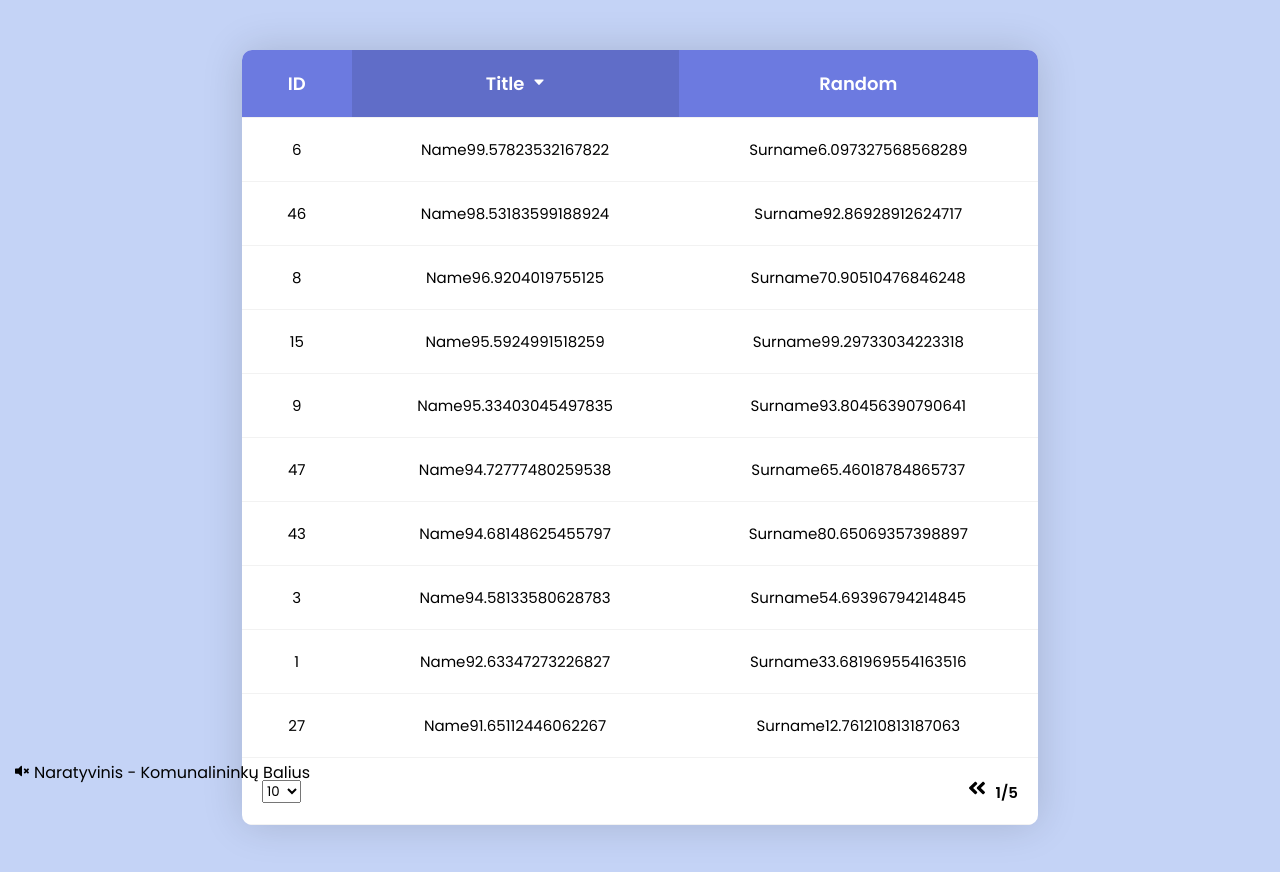
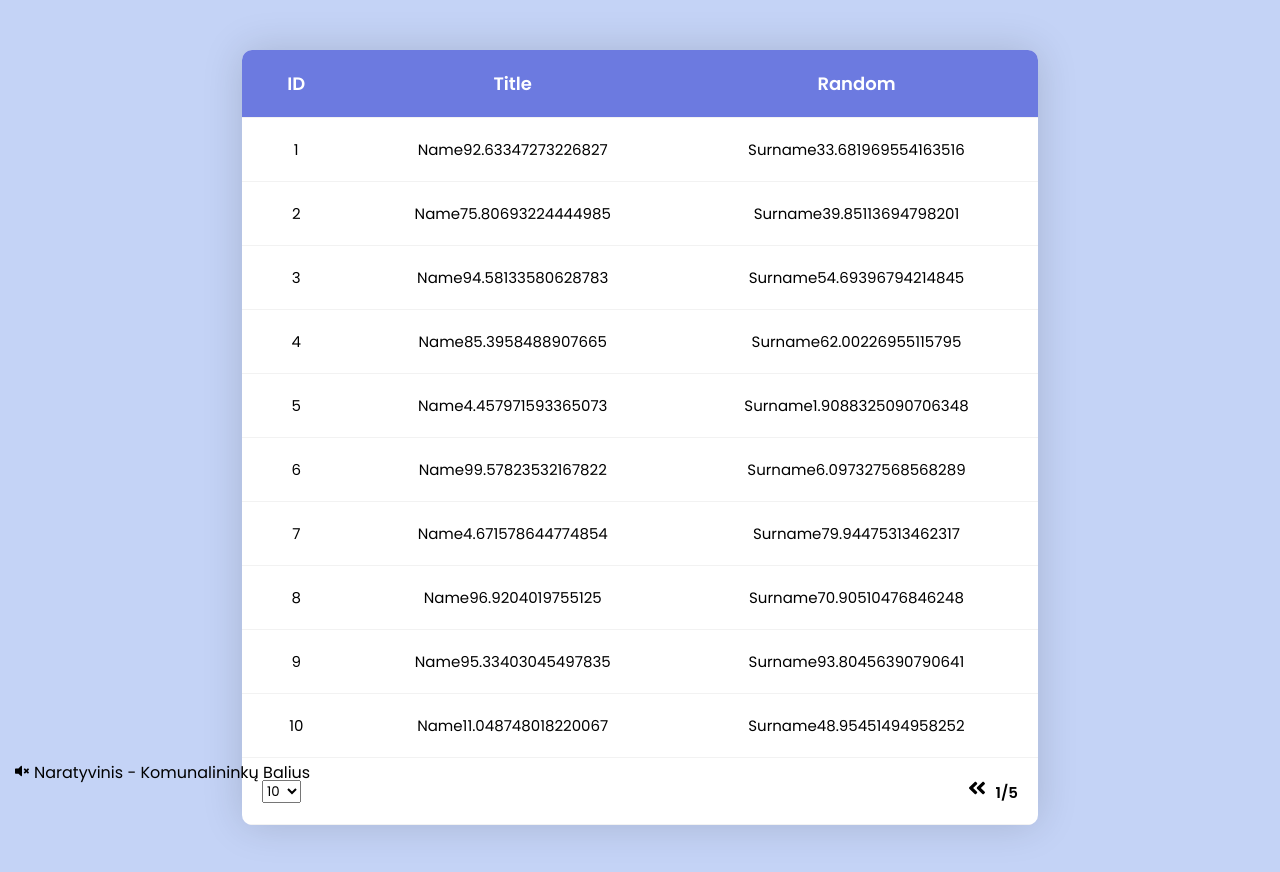
Before and after one commit to RaimedasSimutis/Application-Task-2, a Vue app: page / in a window 1280 px wide. Shown: the top 872 px of the page. Built offline with nearby package versions, Linux system fonts and the light colour scheme; no server answers.

Commit message:
component naming and sorting type changes

```diff
--- a/src/App.vue
+++ b/src/App.vue
@@ -1,16 +1,16 @@
 <template>
   <div id="app">
-    <HelloWorld/>
+    <MainView/>
   </div>
 </template>
 
 <script>
-import HelloWorld from './components/HelloWorld.vue';
+import MainView from './components/MainView.vue';
 
 export default {
   name: 'App',
   components: {
-    HelloWorld,
+    MainView,
   },
 };
 </script>
--- a/src/components/HelloWorld.vue
+++ b/src/components/MainView.vue
@@ -28,7 +28,7 @@ import AudioPlugin from './AudioPlugin.vue';
 import Loader from './Loader.vue';
 
 export default {
-  name: 'HelloWorld',
+  name: 'MainView',
   components: {
     Loader, AudioPlugin, Popup, Table,
   },
--- a/src/components/Table.vue
+++ b/src/components/Table.vue
@@ -100,8 +100,8 @@ export default {
       lastPage: 0,
       elementsPerPage: 10,
       offset: 0,
-      sortByProperty: 'title',
-      sortByType: 'desc',
+      sortByProperty: null,
+      sortByType: null,
       highlightedRowIndex: null,
     };
   },
@@ -181,6 +181,7 @@ export default {
         this.sortByType = this.sortByType === 'asc' ? 'desc' : 'asc';
       } else {
         this.sortByProperty = sortProperty;
+        this.sortByType = 'asc';
       }
     },
     emitLastClickedCellData(cellData) {
```
